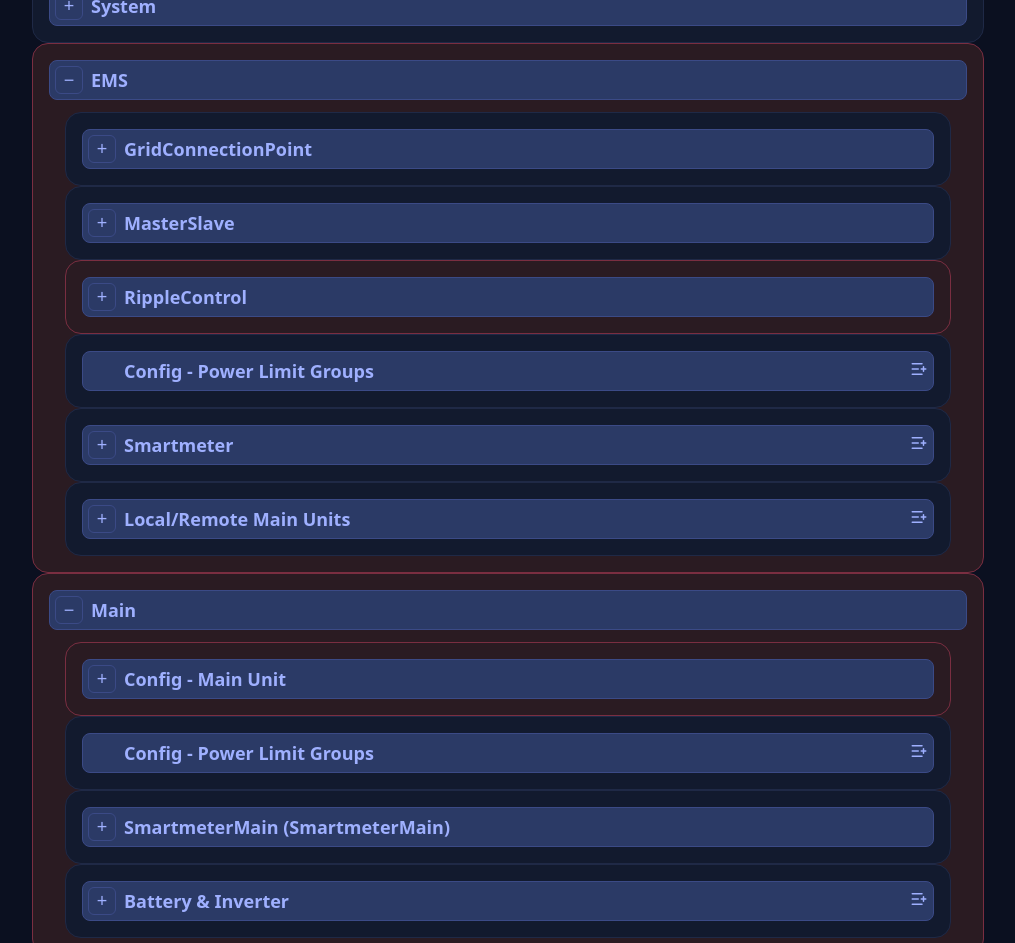
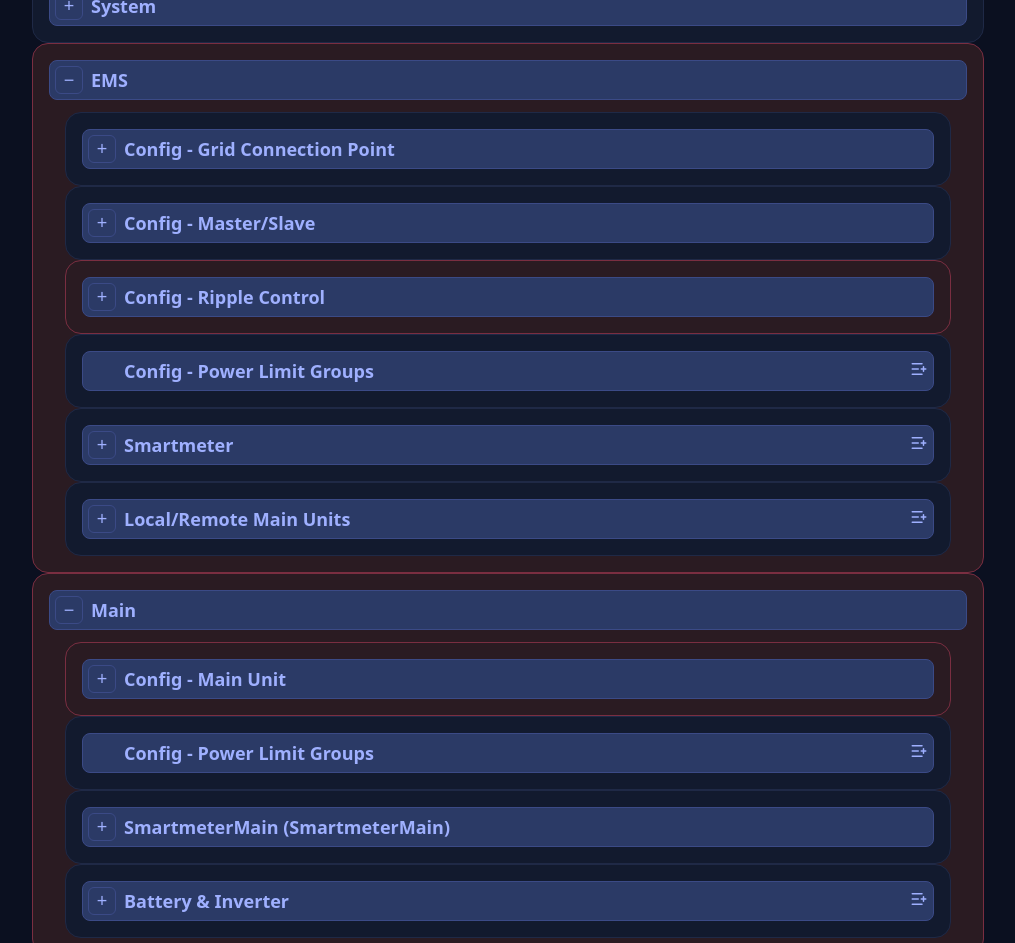
Before and after one commit to chrissyheb/batteryConfigurator, a React (Vite) app: page / in a window 1280 px wide. Shown: the part 480-1423 px from the top of the page, without its empty margins (132-1147 px from the left). Built offline with nearby package versions, Linux system fonts and the light colour scheme.

Commit message:
feat (Configurator) Introduce new ArrayType

```diff
--- a/src/components/ems-config/spec.ts
+++ b/src/components/ems-config/spec.ts
@@ -1,4 +1,4 @@
-import { TypeNumber, TypeNumberUnit, TypeBool, TypeIndexString, IndexStringType } from '@/core/field-types';
+import { TypeNumber, TypeNumberUnit, TypeBool, TypeIndexString, TypeArray, IndexStringType } from '@/core/field-types';
 import type { ComponentDefinition } from '@/registry/types';
 
 export const rippleControlElectricalContactTypes: IndexStringType[] = [[0, 'Unknown'], [1, 'NormallyClosed'], [3, 'NormallyOpenWirebreakProof'], [4, 'NormallyOpenNotWirebreakProof']];
@@ -26,6 +26,7 @@ export const EmsConfig: ComponentDefinition = {
     SmartmeterCount: TypeNumber({ required: true, hint: 'Number of used Smartmeters \n - automatically calculated -', min: 0, int: true, readOnly: true }),
     SystemsInParallelCount: TypeNumber({ required: true, hint: 'Number of parallel systems within Main/Support combination \n - automatically calculated -', min: 1, int: true, readOnly: true }),
     GridConnectionPoint: {
+      title: 'Config - Grid Connection Point',
       group: {
         PowerGridConsumptionLimit: TypeNumberUnit({ required: true, hint: 'Max. permitted consumption power from grid \n if no limit set to max. fuse power \n >= 0', min: 0, unit: 'kW' }),
         PowerGridFeedInLimit: TypeNumberUnit({ required: true, hint: 'Max. permitted feed in power from grid \n if no limit set to max. fuse power \n >= 0', min: 0, unit: 'kW' }),
@@ -33,6 +34,7 @@ export const EmsConfig: ComponentDefinition = {
       }
     },
     MasterSlave: {
+      title: 'Config - Master/Slave',
       group: {
         PowerActiveInstalledTotal: TypeNumberUnit({ required: true, hint: 'Sum of installed inverter active power (total Main/Support combination) \n > 0', min: 0, unit: 'kW' }),
         CapacityInstalledTotal: TypeNumberUnit({ required: true, hint: 'Sum of installed battery capacity (total Main/Support combination) \n > 0', min: 0, unit: 'kWh' }),
@@ -41,6 +43,7 @@ export const EmsConfig: ComponentDefinition = {
       }
     },
     RippleControl: {
+      title: 'Config - Ripple Control',
       group: {
         DiContactType: TypeIndexString({ required: true, hint: 'Contact evaluation type \n Normally Closed (NC): limitation by lowest input with 0V (wire break proof) \n Normally Open (NO): limitation by lowest input with 24V\n        - not wirebreak proof: no signal -> limit 100% (=no limit)\n        - wirebreak proof: no signal -> limit 0%', enumRef: rippleControlElectricalContactTypes }),
         PowerLimitDirection: TypeIndexString({ required: true, hint: 'Direction of power limitation', enumRef: rippleControlPowerLimitDirections }),
@@ -48,10 +51,19 @@ export const EmsConfig: ComponentDefinition = {
         LimitToZeroOnMultipleSelection: TypeBool({ required: true, hint: 'TRUE: Limit power to 0% if multiple inputs are selected \n FALSE: Limit power to rate of minimal active input ' }),
         NominalPowerPV: TypeNumberUnit({ required: true, hint: 'used to limit PV max power setpoint \n >= 0', min: 0, unit: 'kW' }),
         NominalPowerProductionTotal: TypeNumberUnit({ required: true, hint: 'Sum of installed generator power wihtin the whole plant \n used for limitation at grid connection point (ForceBessPowerReduction = FALSE) \n >= 0', min: 0, unit: 'kW' }),
-        MaxPowerRate0: TypeNumber({ required: true, hint: 'Power rates for EVU control \n 0 <= MaxPowerRates <= 1', min: 0, max: 1 }),
-        MaxPowerRate1: TypeNumber({ required: true, hint: 'Power rates for EVU control \n 0 <= MaxPowerRates <= 1', min: 0, max: 1 }),
-        MaxPowerRate2: TypeNumber({ required: true, hint: 'Power rates for EVU control \n 0 <= MaxPowerRates <= 1', min: 0, max: 1 }),
-        MaxPowerRate3: TypeNumber({ required: true, hint: 'Power rates for EVU control \n 0 <= MaxPowerRates <= 1', min: 0, max: 1 }),
+        // Bisher vier separate benannte Felder (MaxPowerRate0..3). In TwinCAT/
+        // beim JSON-Import wird das tatsächlich als Array interpretiert - daher
+        // hier als ein einziges TypeArray-Feld mit fester Länge 4 modelliert
+        // (siehe core/field-types.ts -> TypeArray). Ältere gespeicherte Configs
+        // mit den alten Einzel-Keys werden dadurch bewusst ungültig, bis neu
+        // gespeichert wird (keine automatische Migration).
+        MaxPowerRate: TypeArray({
+          required: true,
+          hint: 'Power rates for EVU control \n 0 <= MaxPowerRates <= 1',
+          label: 'MaxPowerRates',
+          item: TypeNumber({ required: true, hint: 'Power rate for EVU control \n 0 <= MaxPowerRates <= 1', min: 0, max: 1 }),
+          length: 4
+        }),
       }
     }
   },
@@ -77,10 +89,7 @@ export const EmsConfig: ComponentDefinition = {
       LimitToZeroOnMultipleSelection: false,
       NominalPowerPV: '1000000000kW',
       NominalPowerProductionTotal: '1000000000kW',
-      MaxPowerRate0: 1,
-      MaxPowerRate1: 0.6,
-      MaxPowerRate2: 0.3,
-      MaxPowerRate3: 0,
+      MaxPowerRate: [1, 0.6, 0.3, 0],
     }
   }
 };
```
